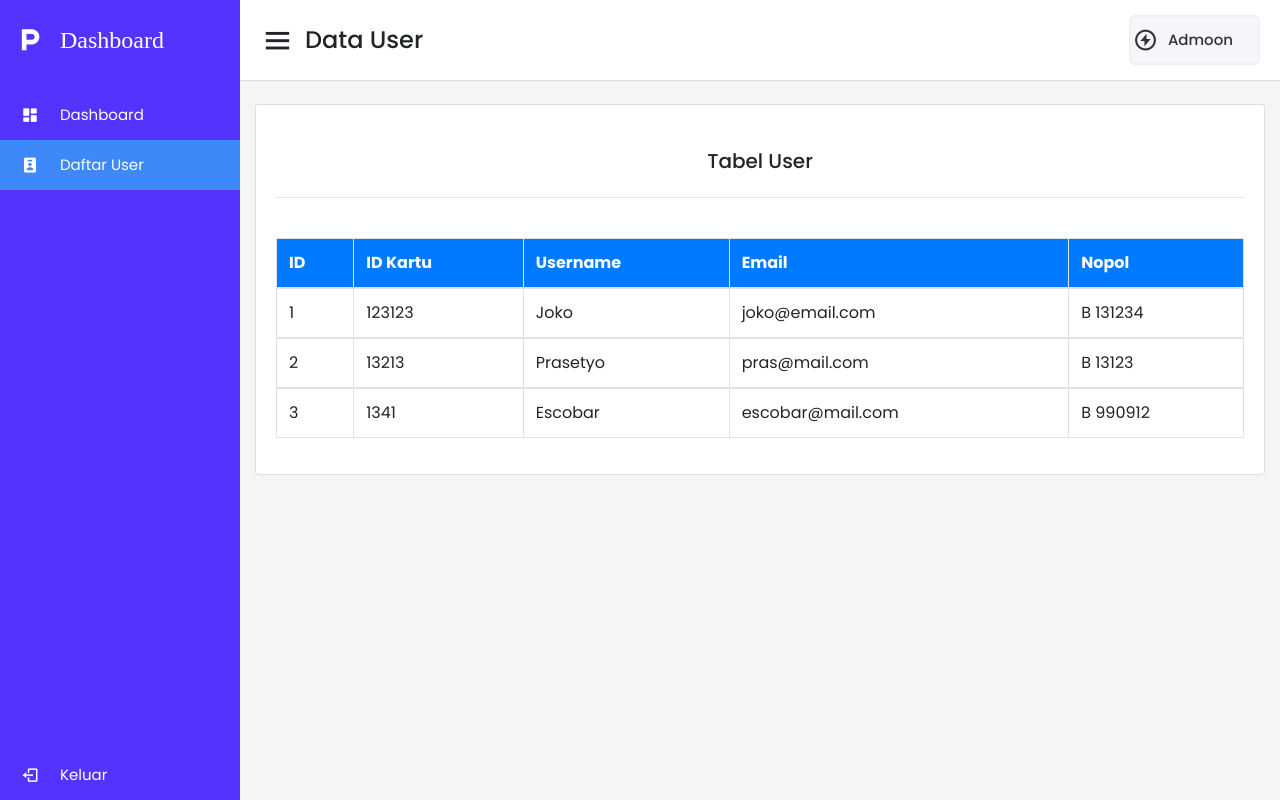
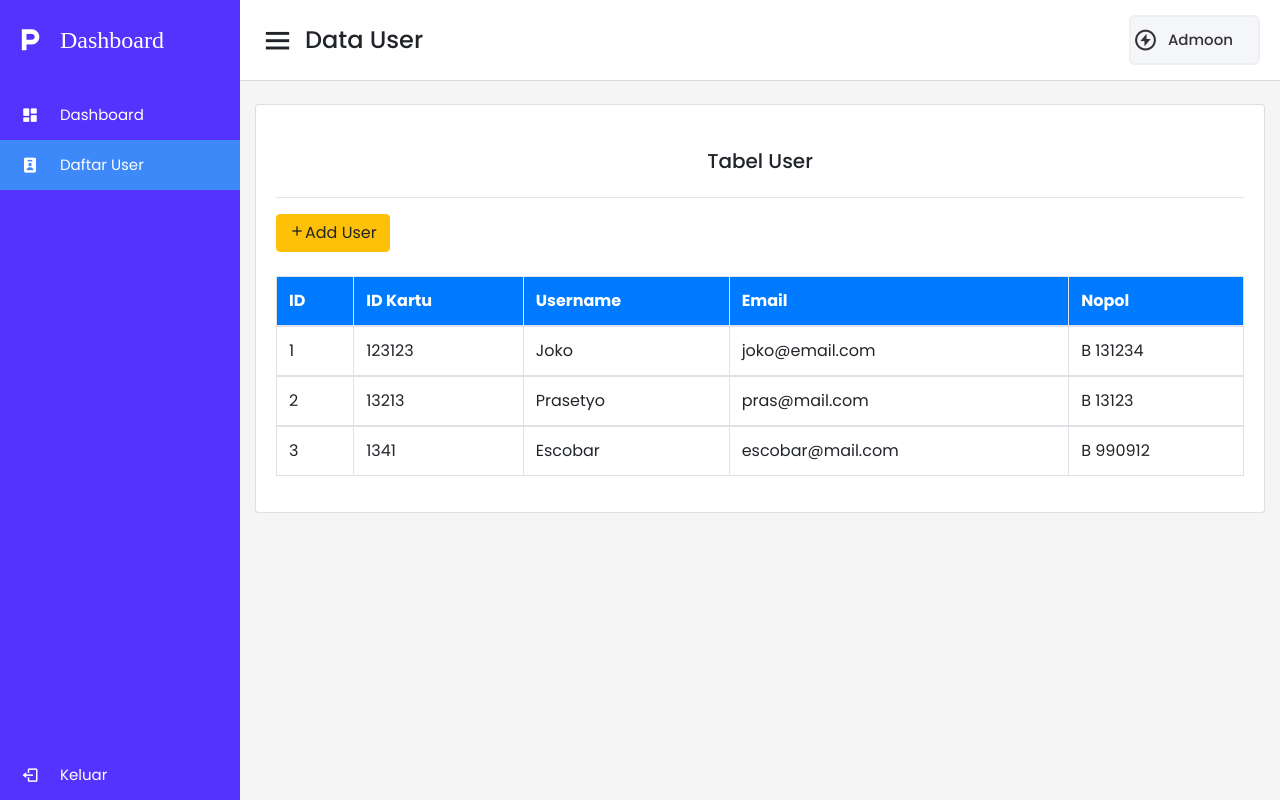
Before and after one commit to 7oxP/smartparking-web, a Flask app: page /daftar_user in a window 1280 px wide. Run offline with Flask 3, Linux system fonts and the light colour scheme; data comes from the database, SQL or seed files in the repository; some libraries are stand-ins or nearby versions; some web fonts are replaced.

Commit message:
Add files via upload

```diff
--- a/templates/daftar_user.html
+++ b/templates/daftar_user.html
@@ -60,6 +60,7 @@
             <br>
             <h5 class="card-title mb-4" style="text-align: center;">Tabel User</h5>
             <hr>
+            <a class="btn btn-warning" href="{{url_for('regist')}}" role="button"><i class='bx bx-plus'></i>Add User</a>
             <div class="table-responsive">
               <table class="table table-bordered table-hover">
                 <br>
--- a/templates/landingpageiotik.html
+++ b/templates/landingpageiotik.html
@@ -69,7 +69,6 @@
                 <!-- <a href="#" rel="nofollow" target="_blank" class="btn btn-dark shadow-lg" style="background-color: aqua; color: black;">Order Now</a> -->
                 <!-- <a class="btn btn-singin" href="{{url_for('login')}}">Login</a> -->
                 <a href="{{url_for('login')}}" class="btn btn-dark shadow-lg" style="background-color: white; color: black;">Login</a>
-                <a href="{{url_for('regist')}}" class="btn btn-dark shadow-lg" style="background-color: white; color: black;">Daftar Kartu</a>
               </div>
             </div>
           </div>
```
Also changed, not shown: templates/dashboard.html (line endings or trailing spaces).
